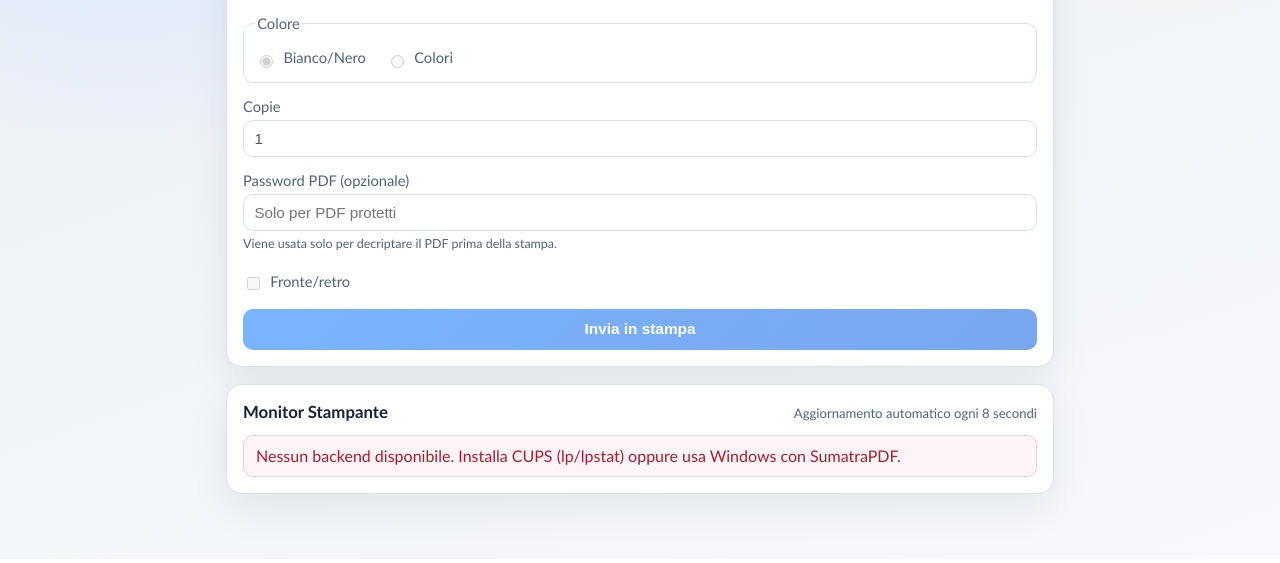
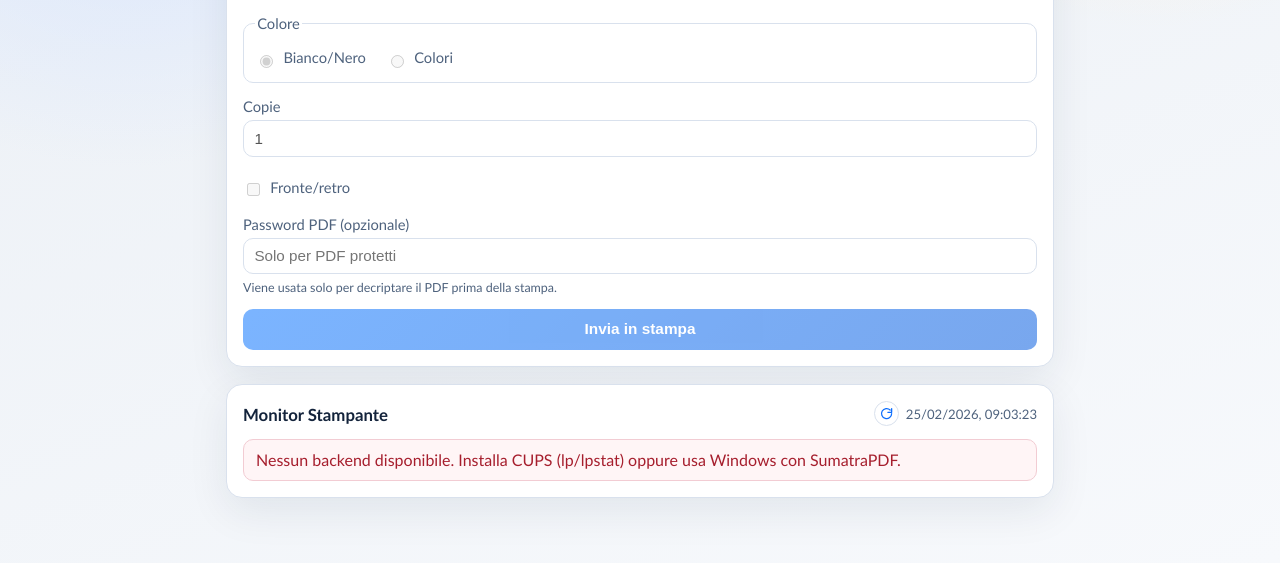
Before and after one commit to erathaowl/WebPrinter, a FastAPI app: page / in a window 1280 px wide. Shown: the part 420-983 px from the top of the page. Run offline with FastAPI, Linux system fonts and the light colour scheme; some libraries are stand-ins or nearby versions.

Commit message:
minor gui improvements

```diff
--- a/static/style.css
+++ b/static/style.css
@@ -187,6 +187,73 @@ fieldset {
   margin: 0;
   color: var(--muted);
   font-size: 0.82rem;
+}
+
+.monitor-refresh-status {
+  display: inline-flex;
+  align-items: center;
+  gap: 0.45rem;
+  color: var(--muted);
+  font-size: 0.82rem;
+}
+
+.refresh-toggle {
+  display: inline-flex;
+  align-items: center;
+  justify-content: center;
+  width: 1.55rem;
+  height: 1.55rem;
+  border: 1px solid var(--border);
+  border-radius: 999px;
+  background: #fff;
+  color: var(--accent);
+  cursor: pointer;
+  padding: 0;
+}
+
+.refresh-toggle:hover {
+  border-color: #bfcde3;
+}
+
+.refresh-toggle:focus-visible {
+  outline: 2px solid #7ab0ff;
+  outline-offset: 1px;
+}
+
+.refresh-icon {
+  position: relative;
+  display: inline-flex;
+  width: 0.95rem;
+  height: 0.95rem;
+}
+
+.refresh-icon svg {
+  width: 100%;
+  height: 100%;
+}
+
+.refresh-icon path {
+  fill: none;
+  stroke: currentColor;
+  stroke-width: 2;
+  stroke-linecap: round;
+  stroke-linejoin: round;
+}
+
+.refresh-toggle.is-disabled {
+  color: #7689a5;
+}
+
+.refresh-toggle.is-disabled .refresh-icon::after {
+  content: "";
+  position: absolute;
+  left: -0.08rem;
+  right: -0.08rem;
+  top: 50%;
+  height: 2px;
+  border-radius: 999px;
+  background: currentColor;
+  transform: rotate(-28deg);
 }
 
 .printer-status-header {
--- a/templates/index.html
+++ b/templates/index.html
@@ -145,12 +180,31 @@
     <section class="card printer-monitor">
       <header class="monitor-header">
         <h2>Monitor Stampante</h2>
-        <p>Aggiornamento automatico ogni 8 secondi</p>
+        <div class="monitor-refresh-status">
+          <button
+            type="button"
+            class="refresh-toggle"
+            :class="{ 'is-disabled': !autoRefreshEnabled }"
+            x-on:click="toggleAutoRefresh()"
+            :title="autoRefreshEnabled ? 'Disattiva refresh automatico' : 'Attiva refresh automatico'"
+            :aria-label="autoRefreshEnabled ? 'Disattiva refresh automatico' : 'Attiva refresh automatico'"
+            :aria-pressed="(!autoRefreshEnabled).toString()"
+          >
+            <span class="refresh-icon" aria-hidden="true">
+              <svg viewBox="0 0 24 24" role="img" focusable="false">
+                <path d="M20 12a8 8 0 1 1-2.34-5.66"/>
+                <path d="M20 4v6h-6"/>
+              </svg>
+            </span>
+          </button>
+          <span x-text="lastUpdateTimestamp"></span>
+        </div>
       </header>
       <div
         id="printer-monitor-panel"
+        x-ref="printerMonitorPanel"
         hx-get="/printer-status"
-        hx-trigger="load, every 8s, change from:#printer-select"
+        hx-trigger="load, change from:#printer-select, monitor-refresh"
         hx-include="#printer-select"
         hx-target="this"
         hx-swap="innerHTML"
```
Also changed, not shown: other parts of templates/index.html (+41 -6 lines).
